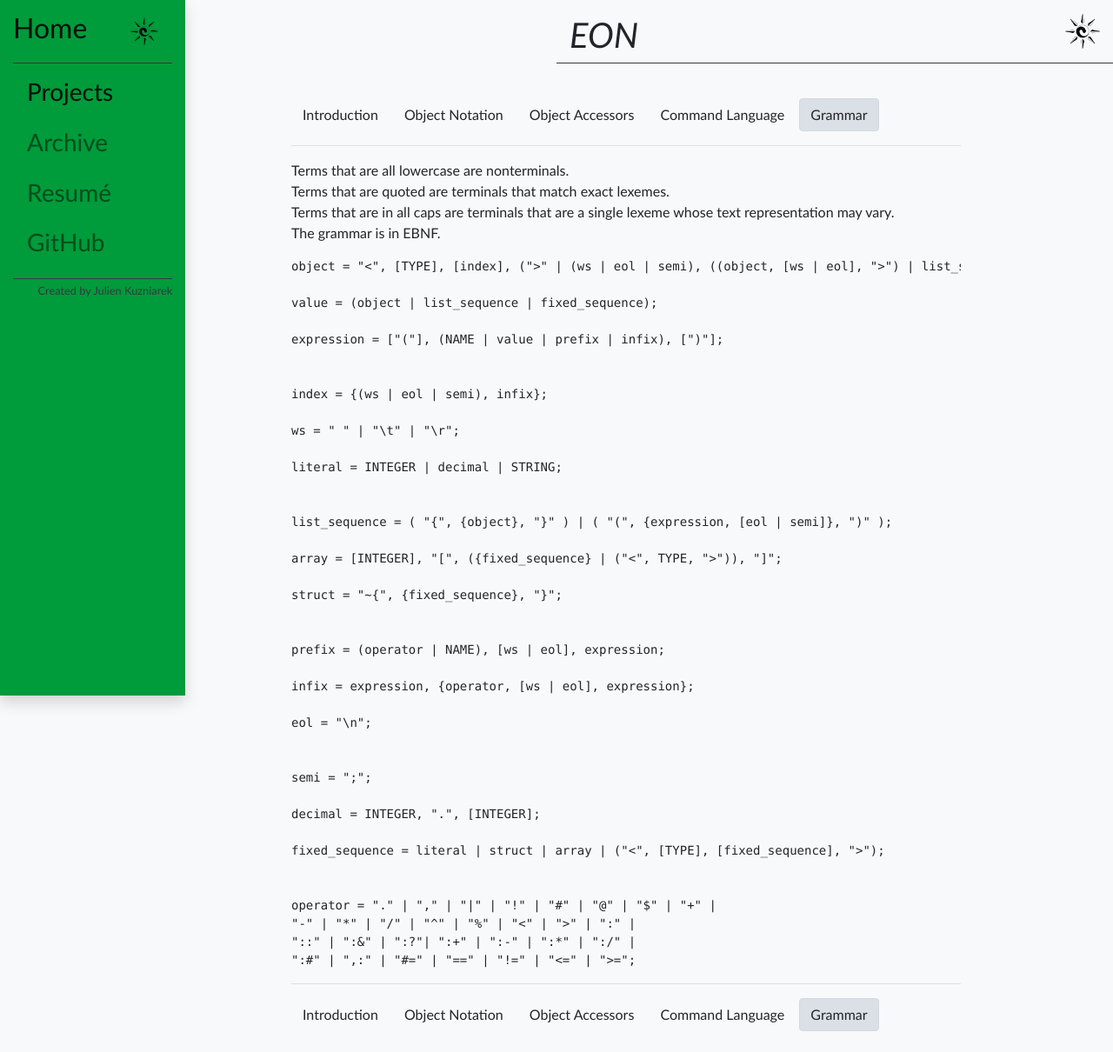
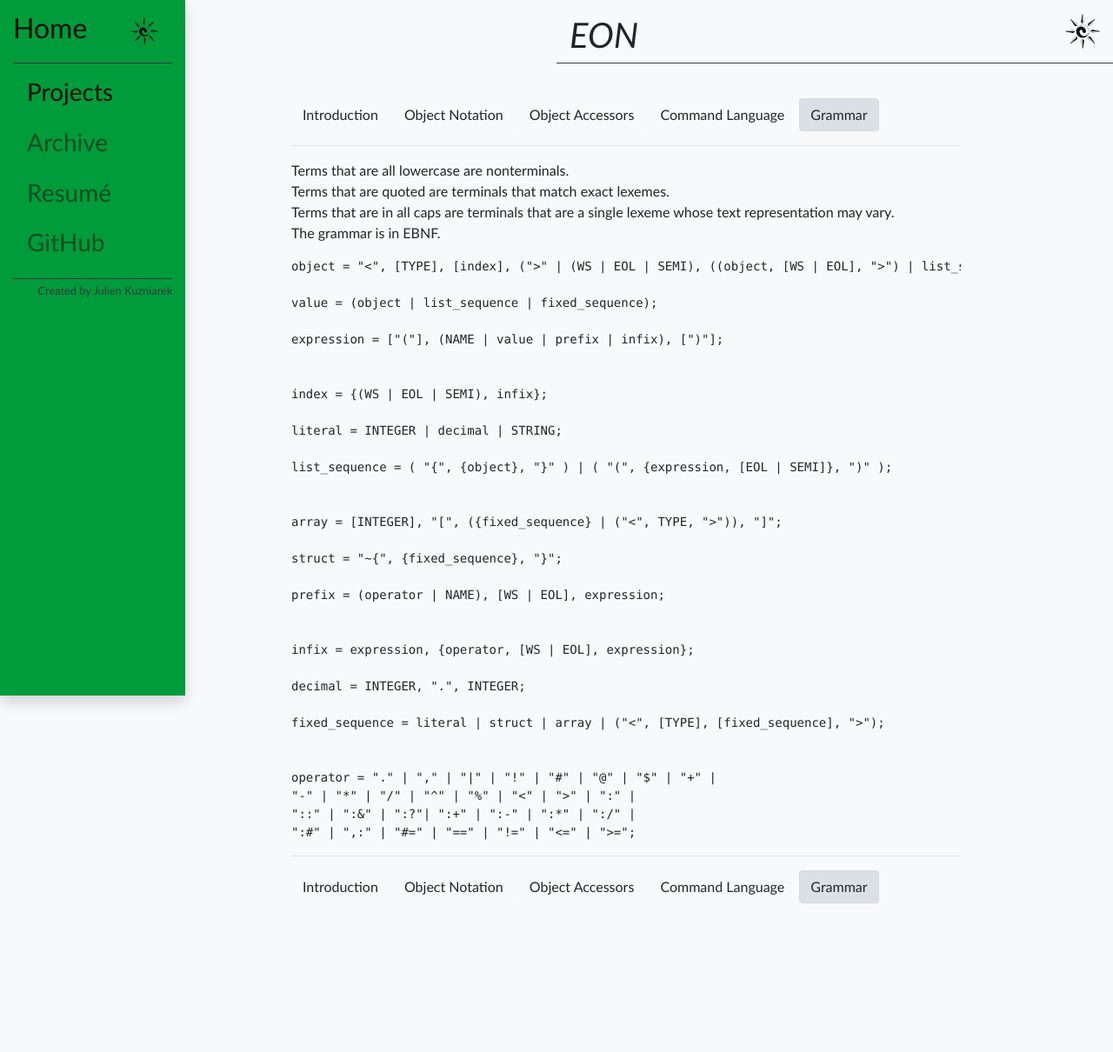
Before and after one commit to jkuzniarek/website-php, a PHP site: page /projects/EON/grammar.php in a window 1280 px wide. Shown: the whole page at 87% size. After the commit the page ends 1039 px from the top, so only its background shows below. Run offline with PHP 8.4, Linux system fonts and the light colour scheme; data comes from the database, SQL or seed files in the repository.

Commit message:
simplified grammar

```diff
--- a/projects/EON/grammar.php
+++ b/projects/EON/grammar.php
@@ -28,37 +28,30 @@ include $sRoot.'templates/sidebar.php';
     </p>
 
     <p>
-      <pre><?=htmlspecialchars('object = "<", [TYPE], [index], (">" | (ws | eol | semi), ((object, [ws | eol], ">") | list_sequence | fixed_sequence));
+      <pre><?=htmlspecialchars('object = "<", [TYPE], [index], (">" | (WS | EOL | SEMI), ((object, [WS | EOL], ">") | list_sequence | fixed_sequence));
 
 value = (object | list_sequence | fixed_sequence);
 
 expression = ["("], (NAME | value | prefix | infix), [")"];
 
 
-index = {(ws | eol | semi), infix};
-
-ws = " " | "\t" | "\r";
+index = {(WS | EOL | SEMI), infix};
 
 literal = INTEGER | decimal | STRING;
 
+list_sequence = ( "{", {object}, "}" ) | ( "(", {expression, [EOL | SEMI]}, ")" );
 
-list_sequence = ( "{", {object}, "}" ) | ( "(", {expression, [eol | semi]}, ")" );
 
 array = [INTEGER], "[", ({fixed_sequence} | ("<", TYPE, ">")), "]";
 
 struct = "~{", {fixed_sequence}, "}";
 
-
-prefix = (operator | NAME), [ws | eol], expression;
-
-infix = expression, {operator, [ws | eol], expression};
-
-eol = "\n";
+prefix = (operator | NAME), [WS | EOL], expression;
 
 
-semi = ";";
+infix = expression, {operator, [WS | EOL], expression};
 
-decimal = INTEGER, ".", [INTEGER];
+decimal = INTEGER, ".", INTEGER;
 
 fixed_sequence = literal | struct | array | ("<", [TYPE], [fixed_sequence], ">");
 
--- a/projects/EON/object_notation.php
+++ b/projects/EON/object_notation.php
@@ -50,6 +50,7 @@ include $sRoot.'templates/sidebar.php';
   </div>
 </div>
 <br>
+<!-- Lists are ONLY linked-lists when executing eon get/set shell functions on an eon file-->
 
 <div class="row">
   <div class="col">
```
